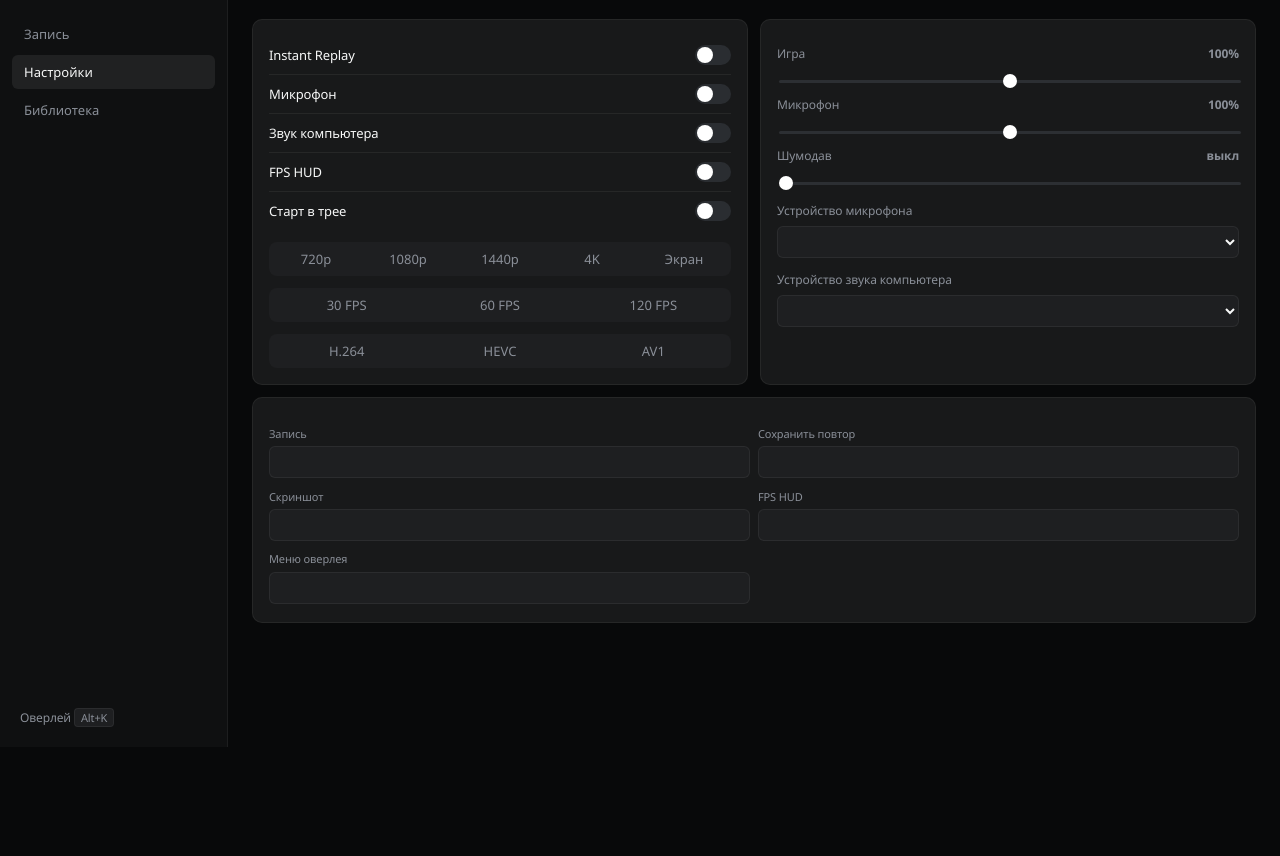
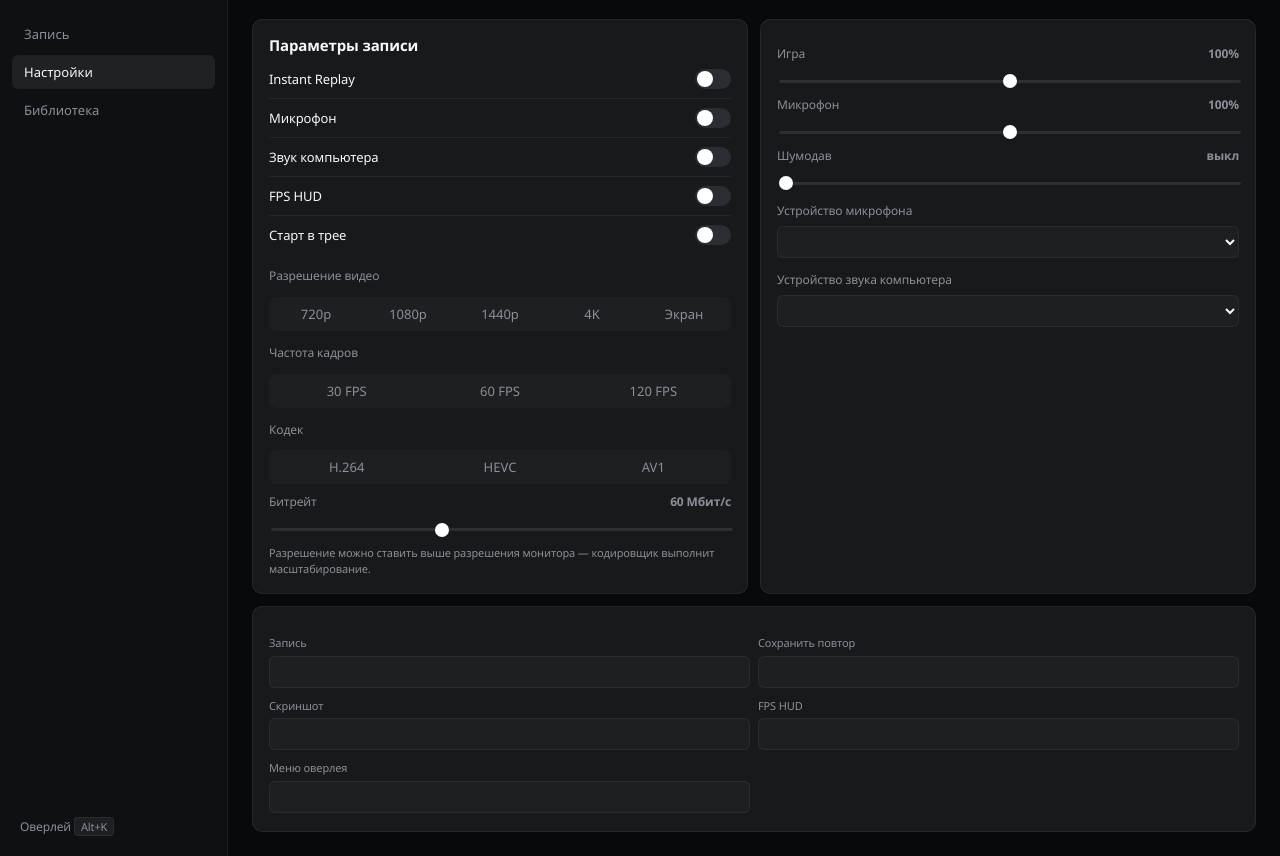
Before and after one commit to Kenkanekiqwe/kanekistreplay, a plain HTML site: page ui/index.html in a window 1280 px wide. Both pictures are taken after a click on the button "Настройки". Shown: the part 53-909 px from the top of the page. Before the commit the page ends 800 px from the top, so only its background shows below. Drawn offline with Linux system fonts and the light colour scheme.

Commit message:
Expose recording settings and bitrate in UI

```diff
--- a/ui/index.html
+++ b/ui/index.html
@@ -160,6 +160,8 @@
   }
   .field { margin-top: 12px; }
   .field span { color: var(--muted); font-size: 12px; }
+  .section-title { font: 600 15px/1.2 "Segoe UI Variable Display", "Segoe UI", sans-serif; margin-bottom: 6px; }
+  .hint2 { margin-top: 10px; color: var(--muted); font-size: 11px; line-height: 1.45; }
 </style>
 </head>
 <body>
@@ -215,11 +217,14 @@
       <div class="page" id="page-settings">
         <div class="row2">
           <div class="card">
+            <div class="section-title">Параметры записи</div>
             <div class="line"><span>Instant Replay</span><label class="sw"><input id="replay" type="checkbox"><i></i></label></div>
             <div class="line"><span>Микрофон</span><label class="sw"><input id="mic" type="checkbox"><i></i></label></div>
             <div class="line"><span>Звук компьютера</span><label class="sw"><input id="sysAudio" type="checkbox"><i></i></label></div>
             <div class="line"><span>FPS HUD</span><label class="sw"><input id="hud" type="checkbox"><i></i></label></div>
             <div class="line"><span>Старт в трее</span><label class="sw"><input id="tray" type="checkbox"><i></i></label></div>
+
+            <div class="field"><span>Разрешение видео</span>
               <div class="seg" id="resolution">
                 <button data-res="0">720p</button>
                 <button data-res="1">1080p</button>
@@ -227,16 +232,26 @@
                 <button data-res="3">4K</button>
                 <button data-res="4">Экран</button>
               </div>
+            </div>
+            <div class="field"><span>Частота кадров</span>
               <div class="seg" id="encodeFps">
                 <button data-fps="30">30 FPS</button>
                 <button data-fps="60">60 FPS</button>
                 <button data-fps="120">120 FPS</button>
               </div>
+            </div>
+            <div class="field"><span>Кодек</span>
               <div class="seg" id="codec">
                 <button data-codec="0">H.264</button>
                 <button data-codec="1">HEVC</button>
                 <button data-codec="2">AV1</button>
               </div>
+            </div>
+            <div class="sld">
+              <label>Битрейт <b id="bitrateVal">60 Мбит/с</b></label>
+              <input id="bitrate" type="range" min="8" max="150" step="1" value="60">
+            </div>
+            <div class="hint2">Разрешение можно ставить выше разрешения монитора — кодировщик выполнит масштабирование.</div>
           </div>
           <div class="card">
             <div class="sld"><label>Игра <b id="sysVal">100%</b></label><input id="sys" type="range" min="0" max="200" value="100"></div>
@@ -317,6 +332,8 @@
     fillDevices($("micDevice"), s.micDevices, s.micDevice);
     fillDevices($("sysDevice"), s.sysDevices, s.sysDevice);
     $("sys").value = s.systemVolume; $("sysVal").textContent = s.systemVolume + "%";
+    $("bitrate").value = Math.max(8, Math.min(150, Number(s.bitrateMbps || 60)));
+    $("bitrateVal").textContent = Math.round(s.bitrateMbps || 60) + " Мбит/с";
     $("micVol").value = s.micVolume; $("micVal").textContent = s.micVolume + "%";
     $("gate").value = s.noiseGate; $("gateVal").textContent = s.noiseGate ? s.noiseGate : "выкл";
     document.querySelectorAll("[data-hot]").forEach((b, i) => {
@@ -398,6 +415,11 @@
   $("sysDevice").onchange = e => post({cmd:"setSysDevice", id: e.target.value});
   const slide = (id, key) => { $(id).oninput = () => post({cmd:"setSlider", id: key, value: Number($(id).value)}); $(id).onchange = () => post({cmd:"persist"}); };
   slide("sys","system"); slide("micVol","mic"); slide("gate","gate");
+  $("bitrate").oninput = () => {
+    $("bitrateVal").textContent = Number($("bitrate").value) + " Мбит/с";
+    post({cmd:"setBitrate", bitrate: Number($("bitrate").value)});
+  };
+  $("bitrate").onchange = () => post({cmd:"persist"});
   document.querySelectorAll("[data-hot]").forEach(b => b.onclick = () => post({cmd:"captureHotkey", id: Number(b.dataset.hot)}));
   window.addEventListener("keydown", e => {
     if (!capturing) return;
```
Lines whose indentation alone changed are shown as unchanged.
